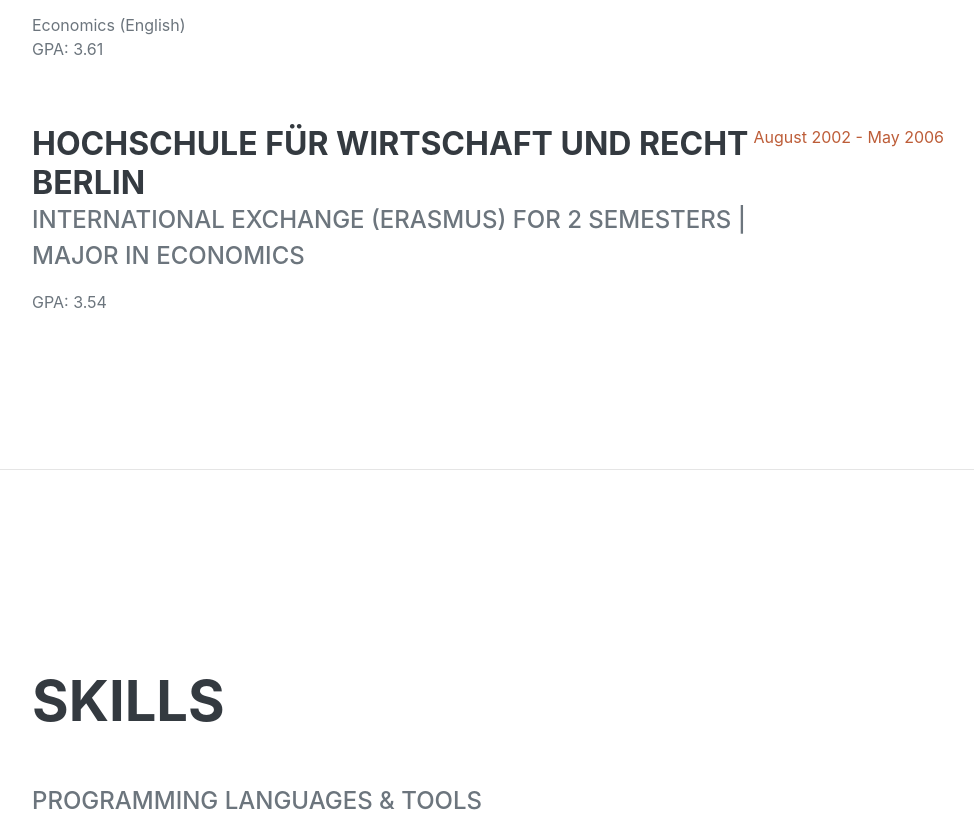
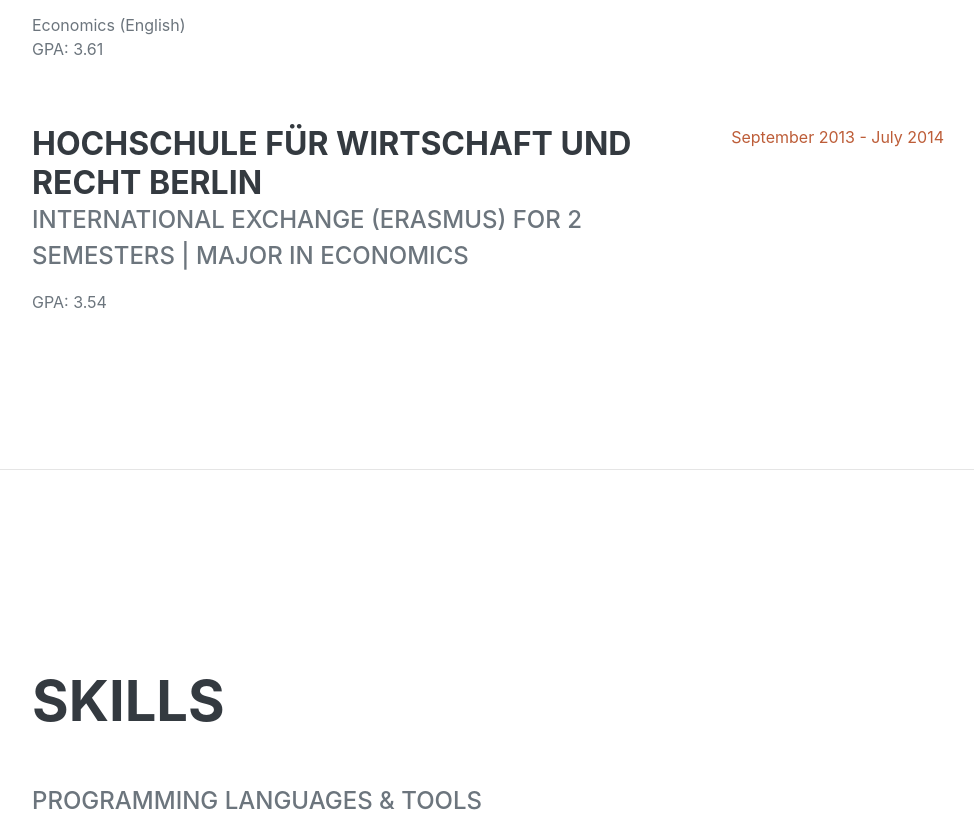
Before and after one commit to hgoksu14/hgdizman, a plain HTML site: page index.html in a window 1280 px wide. Shown: the part 2546-3370 px from the top of the page, without its empty margins (288-1262 px from the left). Drawn offline with nearby package versions, Linux system fonts and the light colour scheme; a web font is replaced by a local one.

Commit message:
Update index.html

```diff
--- a/index.html
+++ b/index.html
@@ -132,7 +132,7 @@
             <div class="subheading mb-3">International exchange (Erasmus) for 2 semesters | Major in Economics</div>
             <p>GPA: 3.54</p>
           </div>
-          <div class="flex-shrink-0"><span class="text-primary">August 2002 - May 2006</span></div>
+          <div class="flex-shrink-0"><span class="text-primary">September 2013 - July 2014</span></div>
         </div>
       </div>
     </section>
```
